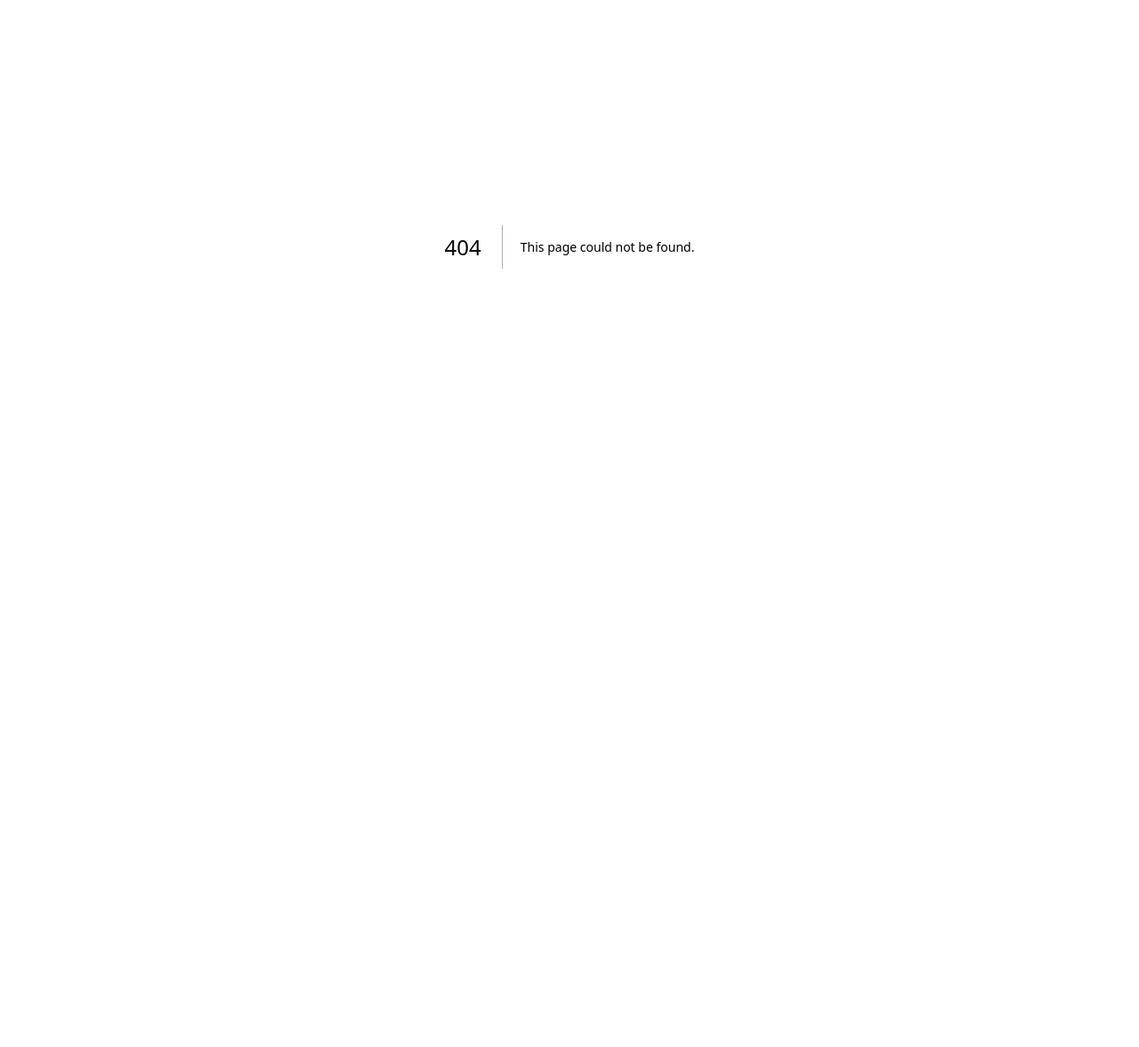
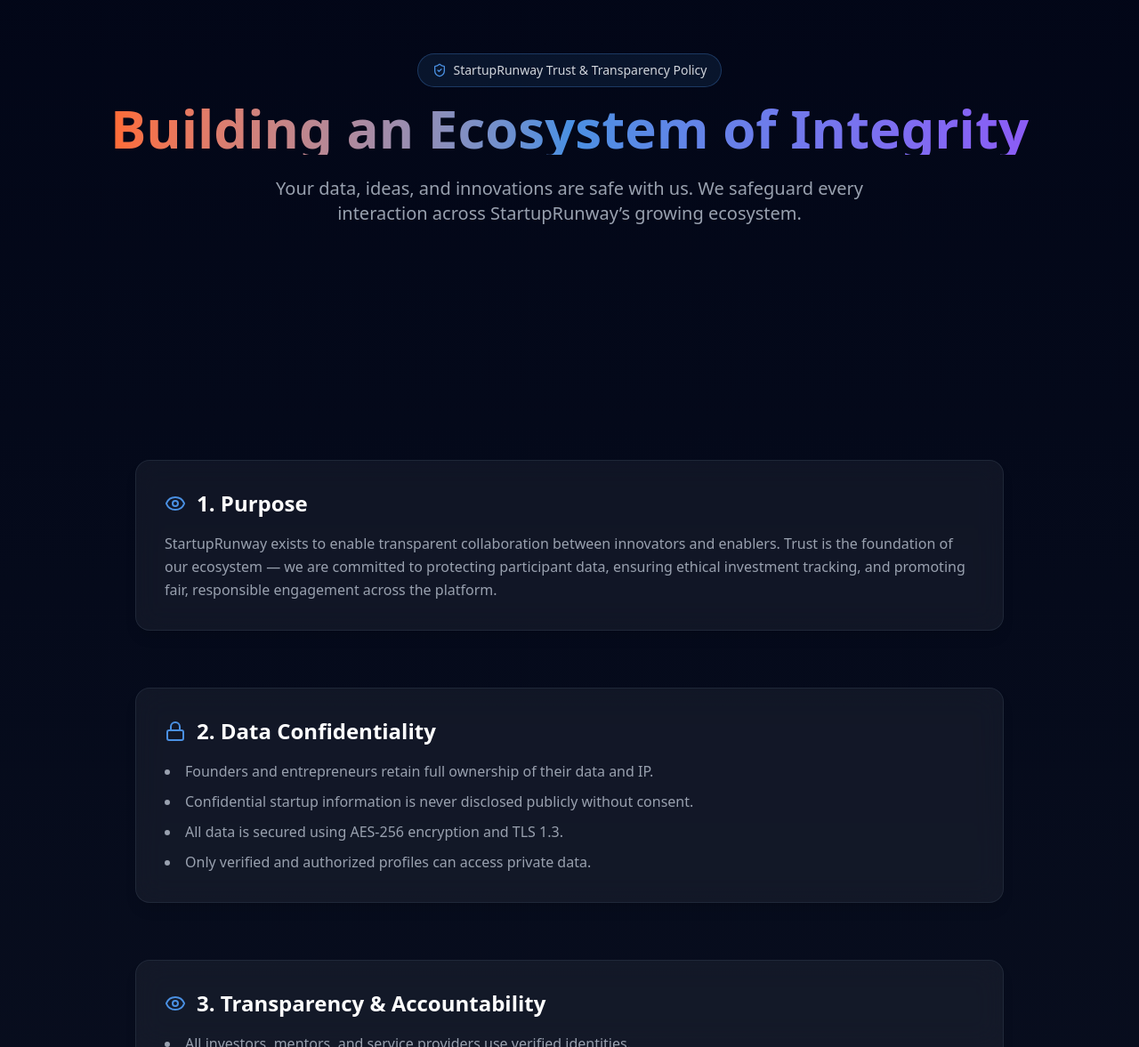
Before and after one commit to kaushalraj/startuprunway, a Next.js app: page /trust-center in a window 1280 px wide. Before the commit this address had no page. Shown: the part 123-1300 px from the top of the page at 89% size. Before the commit the page ends 800 px from the top, so only its background shows below. Built offline with nearby package versions, Linux system fonts and the light colour scheme.

Commit message:
Trust Center Policy Pages Added

```diff
--- /dev/null
+++ b/app/trust-center/page.tsx
@@ -0,0 +1,200 @@
+"use client";
+
+import { motion } from "framer-motion";
+import { ShieldCheck, Lock, Eye, Users, FileCheck, Scale, Mail } from "lucide-react";
+
+export default function TrustPolicyPage() {
+  return (
+    <main className="relative min-h-screen bg-gradient-to-b from-[#020617] via-[#0a0f1f] to-[#111827] text-gray-200 overflow-hidden">
+      {/* ------------------------------ HERO SECTION ------------------------------ */}
+      <section className="relative flex flex-col items-center justify-center text-center min-h-[70vh] px-6 py-20">
+        <motion.div
+          initial={{ opacity: 0, y: 30 }}
+          animate={{ opacity: 1, y: 0 }}
+          transition={{ duration: 0.8 }}
+          className="z-10"
+        >
+          <div className="inline-flex items-center gap-2 px-4 py-2 mb-4 rounded-full bg-[#4a90e2]/10 border border-[#4a90e2]/30">
+            <ShieldCheck className="w-4 h-4 text-[#4a90e2]" />
+            <span className="text-sm text-gray-300">StartupRunway Trust & Transparency Policy</span>
+          </div>
+
+          <h1 className="text-4xl md:text-6xl font-bold mb-6 bg-gradient-to-r from-[#ff6b35] via-[#4a90e2] to-[#8b5cf6] bg-clip-text text-transparent">
+            Building an Ecosystem of Integrity
+          </h1>
+
+          <p className="text-lg md:text-xl text-gray-400 max-w-2xl mx-auto">
+            Your data, ideas, and innovations are safe with us.
+            We safeguard every interaction across StartupRunway’s growing ecosystem.
+          </p>
+        </motion.div>
+      </section>
+
+      {/* ------------------------------ POLICY SECTIONS ------------------------------ */}
+      <section className="max-w-5xl mx-auto px-6 py-20 space-y-16">
+        {/* 1. Purpose */}
+        <PolicyBlock
+          icon={<Eye className="w-6 h-6 text-[#4a90e2]" />}
+          title="1. Purpose"
+          content={`StartupRunway exists to enable transparent collaboration between innovators and enablers.
+          Trust is the foundation of our ecosystem — we are committed to protecting participant data, ensuring ethical investment tracking,
+          and promoting fair, responsible engagement across the platform.`}
+        />
+
+        {/* 2. Data Confidentiality */}
+        <PolicyBlock
+          icon={<Lock className="w-6 h-6 text-[#4a90e2]" />}
+          title="2. Data Confidentiality"
+          contentList={[
+            "Founders and entrepreneurs retain full ownership of their data and IP.",
+            "Confidential startup information is never disclosed publicly without consent.",
+            "All data is secured using AES-256 encryption and TLS 1.3.",
+            "Only verified and authorized profiles can access private data.",
+          ]}
+        />
+
+        {/* 3. Transparency & Accountability */}
+        <PolicyBlock
+          icon={<Eye className="w-6 h-6 text-[#4a90e2]" />}
+          title="3. Transparency & Accountability"
+          contentList={[
+            "All investors, mentors, and service providers use verified identities.",
+            "Every access request and interaction is logged and traceable.",
+            "Unauthorized or suspicious requests are auto-flagged and reviewed by our Trust Team.",
+          ]}
+        />
+
+        {/* 4. Founder & Entrepreneur Control */}
+        <PolicyBlock
+          icon={<Users className="w-6 h-6 text-[#4a90e2]" />}
+          title="4. Founder & Entrepreneur Control"
+          contentList={[
+            "Participants choose who can view what, and for how long.",
+            "Access to decks, prototypes, or finances is always consent-based.",
+            "Visibility tiers (Private / Invite-Only / Public) offer granular control.",
+          ]}
+        />
+
+        {/* 5. Investor Access Ethics */}
+        <PolicyBlock
+          icon={<FileCheck className="w-6 h-6 text-[#4a90e2]" />}
+          title="5. Investor Access Ethics"
+          contentList={[
+            "Investor tracking is available only on paid, approved plans.",
+            "Investors agree to our strict Code of Conduct before access.",
+            "Investor payments (minus platform fees) directly fund startup growth.",
+            "All data visibility is governed by founder permissions — never unrestricted.",
+          ]}
+        />
+
+        {/* 6. Security Framework */}
+        <PolicyBlock
+          icon={<ShieldCheck className="w-6 h-6 text-[#4a90e2]" />}
+          title="6. Security Framework"
+          contentList={[
+            "Hosted on secure cloud infrastructure with RBAC.",
+            "24/7 monitoring, automated threat detection, and periodic audits.",
+            "Compliant with ISO-27001 aligned data governance.",
+            "MFA required for investors and admin accounts.",
+          ]}
+        />
+
+        {/* 7. Reporting & Dispute Resolution */}
+        <PolicyBlock
+          icon={<Scale className="w-6 h-6 text-[#4a90e2]" />}
+          title="7. Reporting & Dispute Resolution"
+          contentList={[
+            "Issues can be reported via the Trust Center Portal.",
+            "All reports are addressed within 72 business hours.",
+            "Disputes are handled confidentially and neutrally.",
+            "Confirmed violations result in suspension or legal escalation.",
+          ]}
+        />
+
+        {/* 8. Our Promise */}
+        <PolicyBlock
+          icon={<HeartIcon />}
+          title="8. Our Promise"
+          contentList={[
+            "Your data, ideas, and innovations are always yours.",
+            "We never sell or trade user information.",
+            "Every feature reinforces our guiding principle: Empower entrepreneurs with trust.",
+          ]}
+        />
+
+        {/* Contact */}
+        <motion.div
+          initial={{ opacity: 0, y: 20 }}
+          whileInView={{ opacity: 1, y: 0 }}
+          transition={{ duration: 0.6 }}
+          className="text-center pt-10 border-t border-gray-700/30"
+        >
+          <Mail className="w-8 h-8 text-[#4a90e2] mx-auto mb-4" />
+          <h3 className="text-2xl font-semibold mb-2 text-white">Contact the Trust Team</h3>
+          <p className="text-gray-400 mb-4">For any privacy or trust concerns, contact:</p>
+          <a
+            href="mailto:trust@startuprunway.in"
+            className="text-[#4a90e2] hover:text-white transition-colors"
+          >
+            trust@startuprunway.in
+          </a>
+        </motion.div>
+      </section>
+    </main>
+  );
+}
+
+/* ------------------------------ REUSABLE POLICY BLOCK ------------------------------ */
+function PolicyBlock({
+  icon,
+  title,
+  content,
+  contentList,
+}: {
+  icon: React.ReactNode;
+  title: string;
+  content?: string;
+  contentList?: string[];
+}) {
+  return (
+    <motion.div
+      initial={{ opacity: 0, y: 20 }}
+      whileInView={{ opacity: 1, y: 0 }}
+      transition={{ duration: 0.6 }}
+      viewport={{ once: true }}
+      className="bg-white/5 border border-gray-700/40 rounded-2xl p-6 md:p-8 backdrop-blur-lg shadow-lg hover:border-[#4a90e2]/40 transition-all"
+    >
+      <div className="flex items-center gap-3 mb-4">
+        {icon}
+        <h2 className="text-2xl font-semibold text-white">{title}</h2>
+      </div>
+      {content && <p className="text-gray-400 leading-relaxed">{content}</p>}
+      {contentList && (
+        <ul className="list-disc list-inside space-y-2 text-gray-400 leading-relaxed">
+          {contentList.map((item, idx) => (
+            <li key={idx}>{item}</li>
+          ))}
+        </ul>
+      )}
+    </motion.div>
+  );
+}
+
+/* ------------------------------ CUSTOM HEART ICON ------------------------------ */
+function HeartIcon() {
+  return (
+    <svg
+      className="w-6 h-6 text-[#4a90e2]"
+      fill="none"
+      stroke="currentColor"
+      strokeWidth="2"
+      viewBox="0 0 24 24"
+    >
+      <path
+        strokeLinecap="round"
+        strokeLinejoin="round"
+        d="M12 21C12 21 4 13.5 4 8.5C4 5.42 6.42 3 9.5 3C11.24 3 12.91 3.81 13.99 5.09C15.09 3.81 16.76 3 18.5 3C21.58 3 24 5.42 24 8.5C24 13.5 16 21 16 21H12Z"
+      />
+    </svg>
+  );
+}
```
